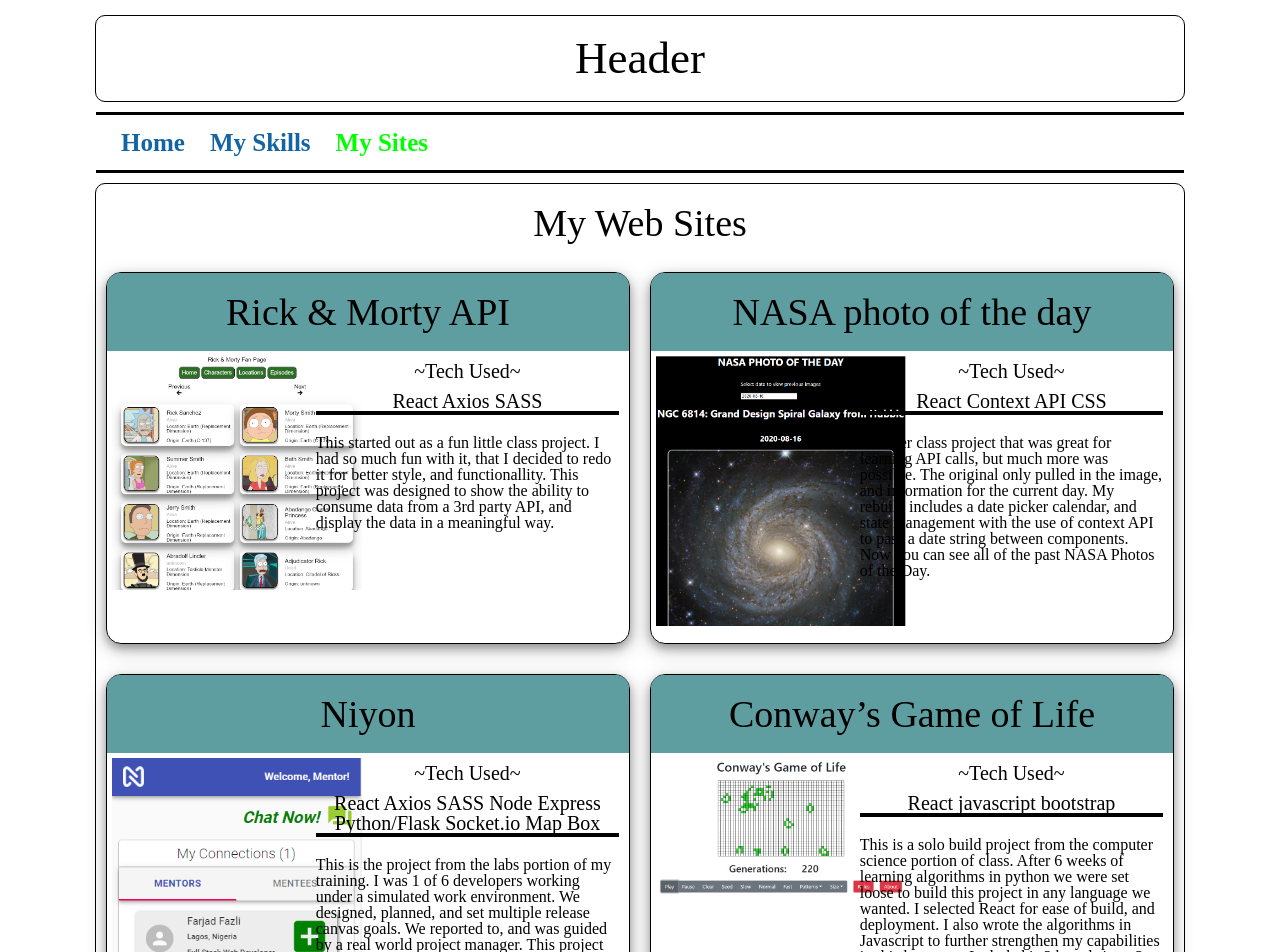
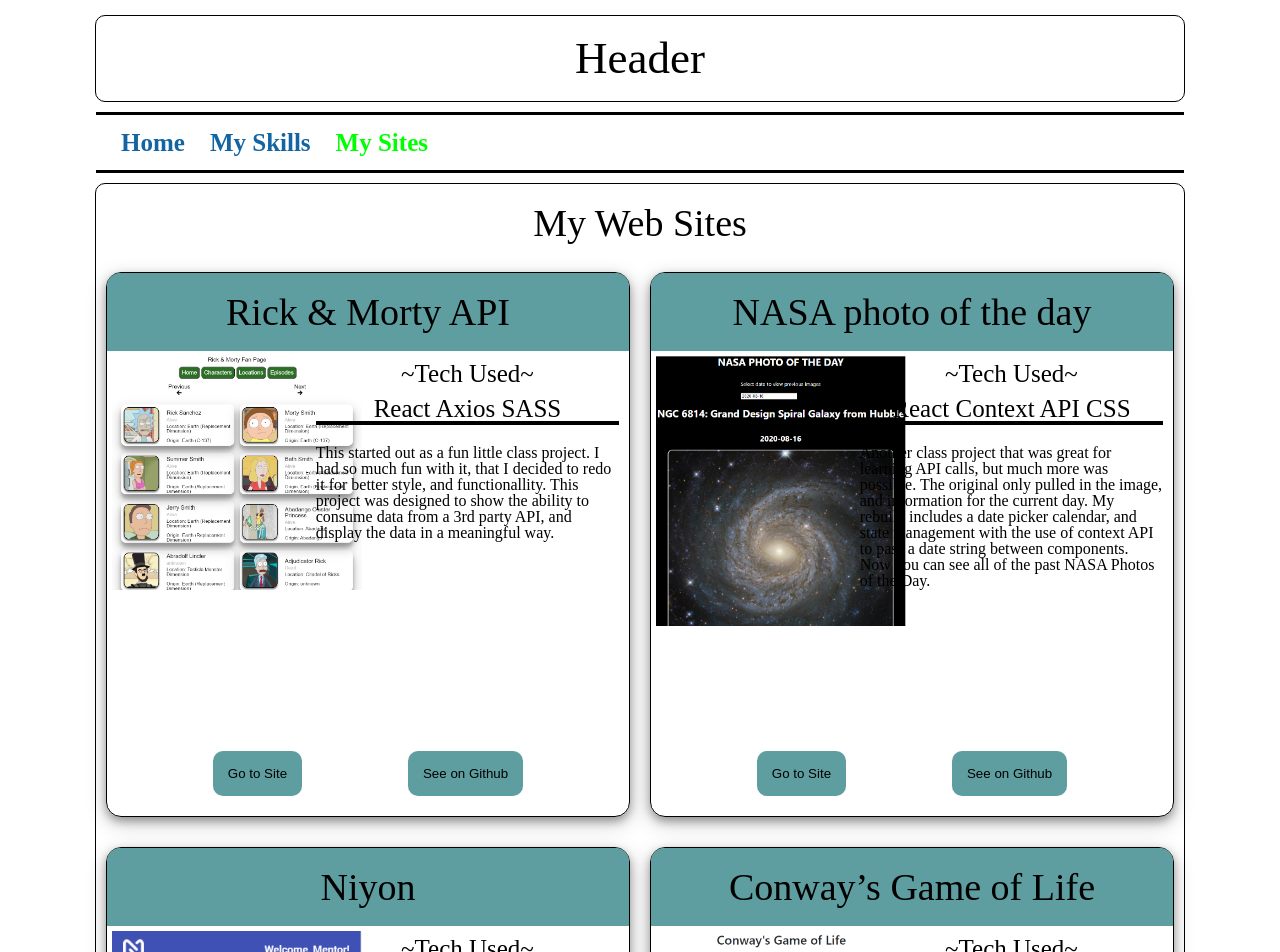
Before and after one commit to kenneth-brook/portfolio-2021, a React (Create React App) app: page /Sites in a window 1280 px wide. Shown: the top 952 px of the page. Built offline with nearby package versions, Linux system fonts and the light colour scheme.

Commit message:
added site and github buttons

```diff
--- a/src/components/SiteCard.js
+++ b/src/components/SiteCard.js
@@ -20,6 +20,12 @@
 					</div>
 				</div>
 			</div>
+			<div className='buttonWrap'>
+				<div className='buttonSet'>
+					<button type='button'>Go to Site</button>
+					<button type='button'>See on Github</button>
+				</div>
+			</div>
 		</div>
 	);
 }
--- a/src/sass/siteCard.scss
+++ b/src/sass/siteCard.scss
@@ -1,5 +1,7 @@
 .card {
 	width: 48%;
+	display: flex;
+	flex-direction: column;
 	border: 1px solid black;
 	border-radius: 15px;
 	margin-top: 15px;
@@ -21,6 +23,7 @@
 
 	.cardBodyWrap {
 		display: flex;
+		min-height: 380px;
 
 		.imageWrap {
 			width: 40%;
@@ -42,7 +45,7 @@
 				width: 100%;
 
 				h4 {
-					font-size: 2rem;
+					font-size: 2.5rem;
 					margin-top: 10px;
 				}
 			}
@@ -57,4 +60,23 @@
 			}
 		}
 	}
+
+	.buttonWrap {
+		align-items: flex-end;
+		width: 100%;
+
+		.buttonSet {
+			display: flex;
+			justify-content: space-evenly;
+
+			button {
+				margin-bottom: 20px;
+				margin-top: 20px;
+				padding: 15px;
+				background-color: cadetblue;
+				border: none;
+				border-radius: 10px;
+			}
+		}
+	}
 }
```
Also changed, not shown: 1 other file (tests, documents, lock files or other folders).
